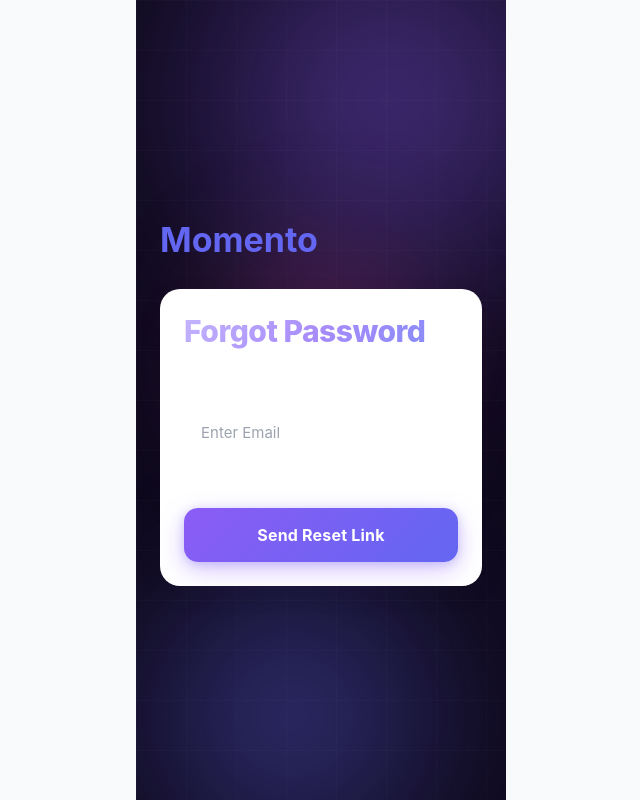
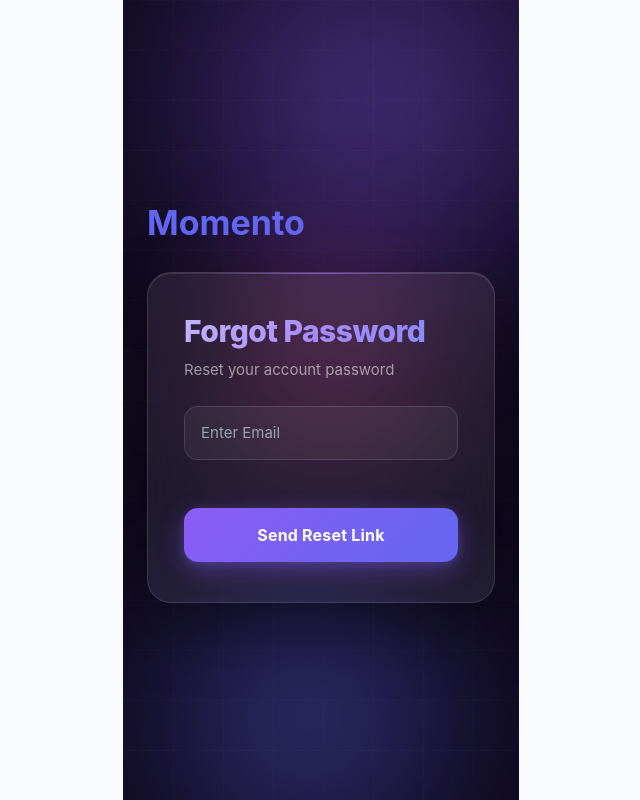
Before and after one commit to kuldeepvermas6364-oss/Momento-0.2, a Next.js app: page /forgot-password in a window 1280 px wide. Shown: the whole page, without its empty margins (319-959 px from the left). Built offline with nearby package versions, Linux system fonts and the light colour scheme; no server answers.

Commit message:
feat: redesign AuthCard with glassmorphism
Frosted-glass card with backdrop blur, subtle border glow,
top accent line, and deep shadow.

```diff
--- a/components/auth/AuthCard.tsx
+++ b/components/auth/AuthCard.tsx
@@ -1,21 +1,40 @@
+import type { ReactNode } from "react";
+
 type AuthCardProps = {
-  children: React.ReactNode;
+  children: ReactNode;
 };
 
-export default function AuthCard({
-  children,
-}: AuthCardProps) {
+export default function AuthCard({ children }: AuthCardProps) {
   return (
     <div
       style={{
         width: "100%",
-        maxWidth: "420px",
-        padding: "24px",
-        borderRadius: "20px",
-        background: "#FFFFFF",
-        boxShadow: "0 8px 24px rgba(0,0,0,0.08)",
+        maxWidth: "440px",
+        padding: "40px 36px",
+        borderRadius: "24px",
+        background: "rgba(255,255,255,0.07)",
+        backdropFilter: "blur(24px)",
+        WebkitBackdropFilter: "blur(24px)",
+        border: "1px solid rgba(255,255,255,0.12)",
+        boxShadow:
+          "0 24px 64px rgba(0,0,0,0.35), inset 0 1px 0 rgba(255,255,255,0.1)",
+        position: "relative",
+        overflow: "hidden",
       }}
     >
+      {/* Glow accent top */}
+      <div
+        style={{
+          position: "absolute",
+          top: "-1px",
+          left: "20%",
+          right: "20%",
+          height: "2px",
+          background:
+            "linear-gradient(90deg, transparent, rgba(139,92,246,0.8), transparent)",
+          borderRadius: "2px",
+        }}
+      />
       {children}
     </div>
   );
```
